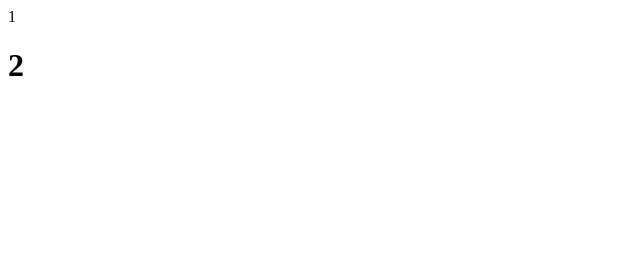
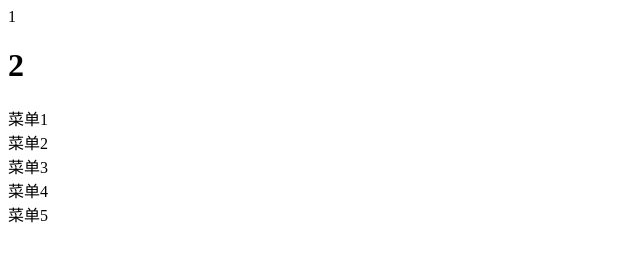
Before and after one commit to wulihtc/gitTest, a plain HTML site: page index.html in a window 1280 px wide. Shown: the whole page, without its empty margins (0-640 px from the left). Drawn offline with Linux system fonts and the light colour scheme.

Commit message:
增加列表项

```diff
--- a/index.html
+++ b/index.html
@@ -9,5 +9,12 @@
 <body>
         <div>1</div>
         <h1>2</h1>
+        <div>
+            <div>菜单1</div>
+            <div>菜单2</div>
+            <div>菜单3</div>
+            <div>菜单4</div>
+            <div>菜单5</div>
+        </div>
 </body>
 </html>
```
